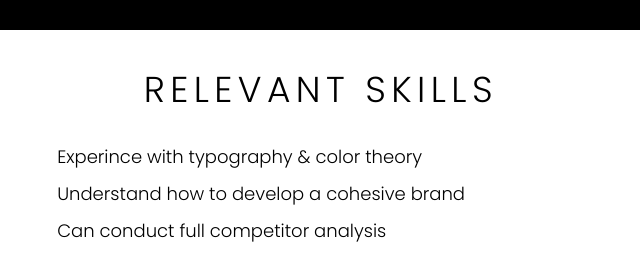
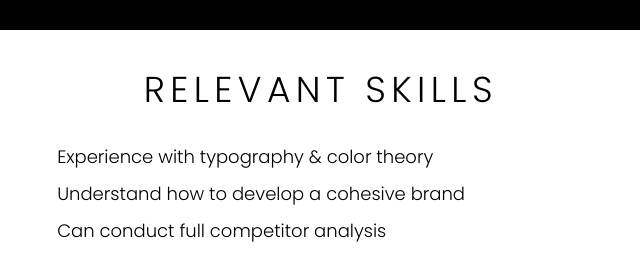
Before and after one commit to fdbgarlock/better-portfolio-site, a plain HTML site: page about.html in a window 1280 px wide. Shown: the part 780-1033 px from the top of the page, 115-755 px from the left. Drawn offline with Linux system fonts and the light colour scheme.

Commit message:
spelling error

```diff
--- a/about.html
+++ b/about.html
@@ -52,7 +52,7 @@
       <h2>RELEVANT SKILLS</h2>
       <div>
         <ul>
-          <li>Experince with typography & color theory</li>
+          <li>Experience with typography & color theory</li>
           <li>Understand how to develop a cohesive brand</li>
           <li>Can conduct full competitor analysis</li>
           <li>Experience researching target users</li>
```
